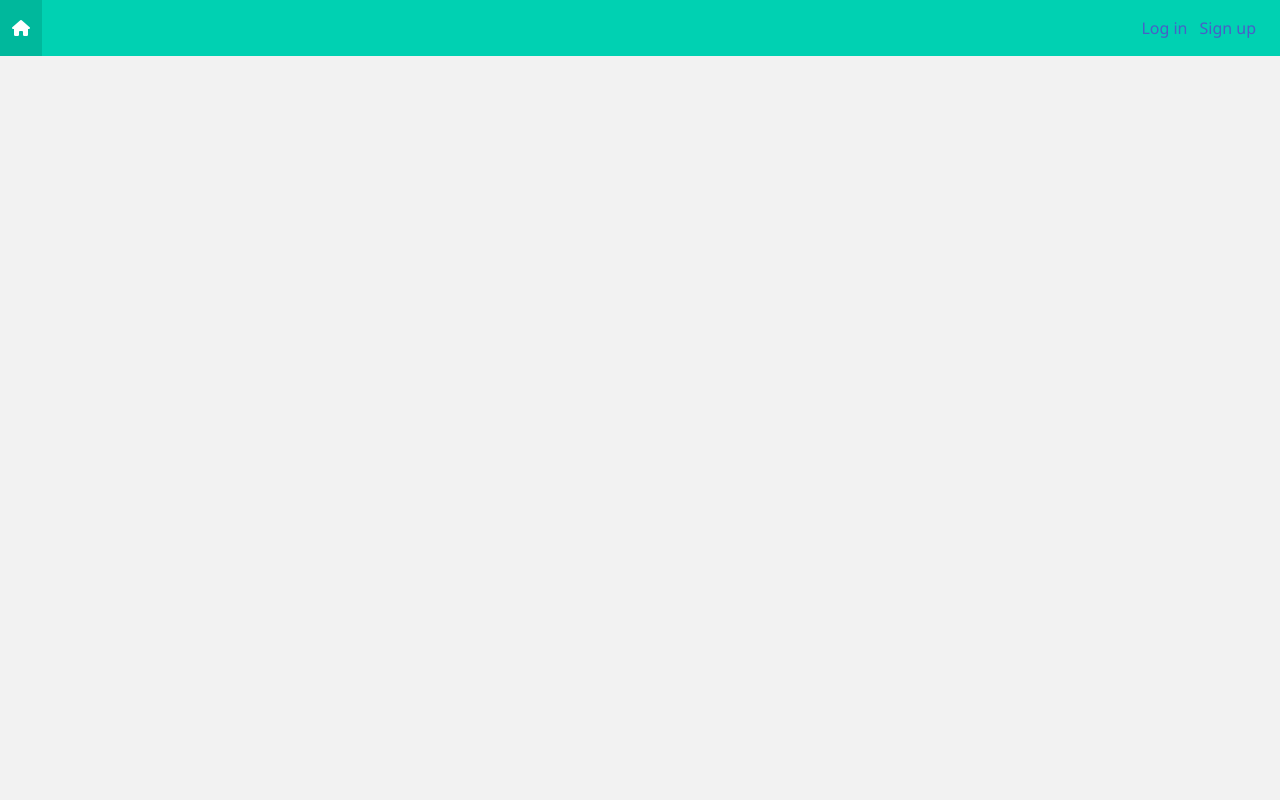
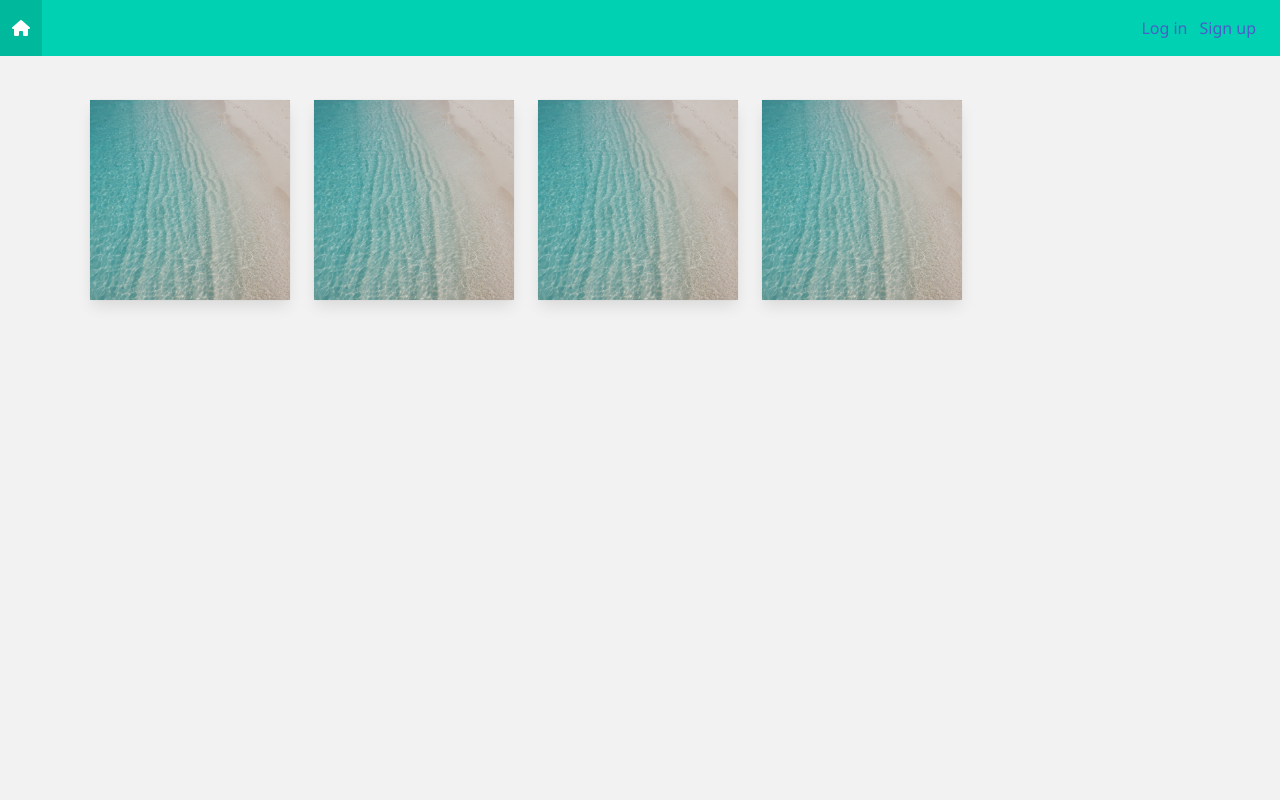
Before and after one commit to Segolene-Alquier/camagru, a PHP site: page /camagru/ in a window 1280 px wide. Run offline with PHP 8.4, Linux system fonts and the light colour scheme; some libraries are stand-ins or nearby versions.

Commit message:
finished css gallery

```diff
--- a/camagru.css
+++ b/camagru.css
@@ -26,7 +26,6 @@ body{
 	padding: 2rem;
 	margin-top: 100px;
 	font-weight: bold;
-	background-color: gold;
 }
 
 .form-title {
@@ -36,3 +35,68 @@ body{
 .form-wrapper {
 	margin: auto;
 }
+
+/* GALLERY */
+
+.card {
+	height: 15vw;
+	width: 15vw;
+	min-width: 200px;
+	min-height: 200px;
+}
+.img-gallery {
+	padding: 0;
+}
+.gallery-container {
+	padding: 2vw;
+	padding-top: 100px;
+	/* align-content: center; */
+}
+
+/* Container needed to position the overlay. Adjust the width as needed */
+.img-container {
+	position: relative;
+	width: 100%;
+	max-width: 400px;
+  }
+
+  /* Make the image to responsive */
+  .image {
+	width: 100%;
+	height: auto;
+  }
+
+  /* The overlay effect (full height and width) - lays on top of the container and over the image */
+  .overlay {
+	position: absolute;
+	top: 0;
+	bottom: 0;
+	left: 0;
+	right: 0;
+	height: 100%;
+	width: 100%;
+	opacity: 0;
+	transition: .3s ease;
+	z-index:10;
+	display: flex;
+	flex-direction: row;
+  }
+
+  /* When you mouse over the container, fade in the overlay icon*/
+  .img-container:hover .overlay {
+	background-color: rgb(211,211,211);
+	opacity: 0.6;
+  }
+  /* When you move the mouse over the icon, change color */
+  .fa-heart:hover {
+	color: #eee;
+  }
+  .fa-comment:hover {
+	color: #eee;
+  }
+  .gallery-icon-wrapper {
+	  margin: auto;
+  }
+  .gallery-icon {
+	padding: 4px;
+}
--- a/index.php
+++ b/index.php
@@ -15,8 +15,95 @@ session_start();
 </head>
 <body>
 	<?php include_once 'navigation.php'; ?>
-	<div class="wrapper">
-		coucou
+	<div class="block">
+		<div class="container gallery-container">
+			<div class="columns is-multiline ">
+				<div class="column is-narrow">
+					<div class="card" style="max-width: 300px; max-height: 300px;">
+						<div class="img-gallery img-container">
+							<figure class="image is-square ">
+								<img src="img/water.jpg">
+								<div class="overlay">
+									<div class="gallery-icon-wrapper">
+										<span class="gallery-icon">
+											<i class="fa fa-heart"></i>
+											<span>42</span>
+										</span>
+										<span class="gallery-icon">
+											<i class="fa fa-comment"></i>
+											<span>3</span>
+										</span>
+									</div>
+								</div>
+							</figure>
+						</div>
+					</div>
+				</div>
+				<div class="column is-narrow">
+					<div class="card" style="max-width: 300px; max-height: 300px;">
+						<div class="img-gallery img-container">
+							<figure class="image is-square ">
+								<img src="img/water.jpg">
+								<div class="overlay">
+									<div class="gallery-icon-wrapper">
+										<span class="gallery-icon">
+											<i class="fa fa-heart"></i>
+											<span>42</span>
+										</span>
+										<span class="gallery-icon">
+											<i class="fa fa-comment"></i>
+											<span>3</span>
+										</span>
+									</div>
+								</div>
+							</figure>
+						</div>
+					</div>
+				</div>
+				<div class="column is-narrow">
+					<div class="card" style="max-width: 300px; max-height: 300px;">
+						<div class="img-gallery img-container">
+							<figure class="image is-square ">
+								<img src="img/water.jpg">
+								<div class="overlay">
+									<div class="gallery-icon-wrapper">
+										<span class="gallery-icon">
+											<i class="fa fa-heart"></i>
+											<span>42</span>
+										</span>
+										<span class="gallery-icon">
+											<i class="fa fa-comment"></i>
+											<span>3</span>
+										</span>
+									</div>
+								</div>
+							</figure>
+						</div>
+					</div>
+				</div>
+				<div class="column is-narrow">
+					<div class="card" style="max-width: 300px; max-height: 300px;">
+						<div class="img-gallery img-container">
+							<figure class="image is-square ">
+								<img src="img/water.jpg">
+								<div class="overlay">
+									<div class="gallery-icon-wrapper">
+										<span class="gallery-icon">
+											<i class="fa fa-heart"></i>
+											<span>42</span>
+										</span>
+										<span class="gallery-icon">
+											<i class="fa fa-comment"></i>
+											<span>3</span>
+										</span>
+									</div>
+								</div>
+							</figure>
+						</div>
+					</div>
+				</div>
+			</div>
+		</div>
 	</div>
 </body>
 </html>
--- a/users/create_user.php
+++ b/users/create_user.php
@@ -71,7 +71,7 @@ if ($_SERVER["REQUEST_METHOD"] == "POST")
                             <div class="field <?php echo (!empty($user->confirm_password_err)) ? 'has-error' : ''; ?>">
                                 <label class="label">Confirm Password</label>
                                 <div class="control has-icons-left has-icons-right">
-                                    <input required type="password" name="password" class="input" value="">
+                                    <input required type="password" name="confirm_password" class="input" value="">
                                     <span class="icon is-small is-left">
                                     <i class="fas fa-key"></i>
                                     </span>
```
Also changed, not shown: img/cliff.jpg (added), img/leaves.jpg (added), img/water.jpg (added).
